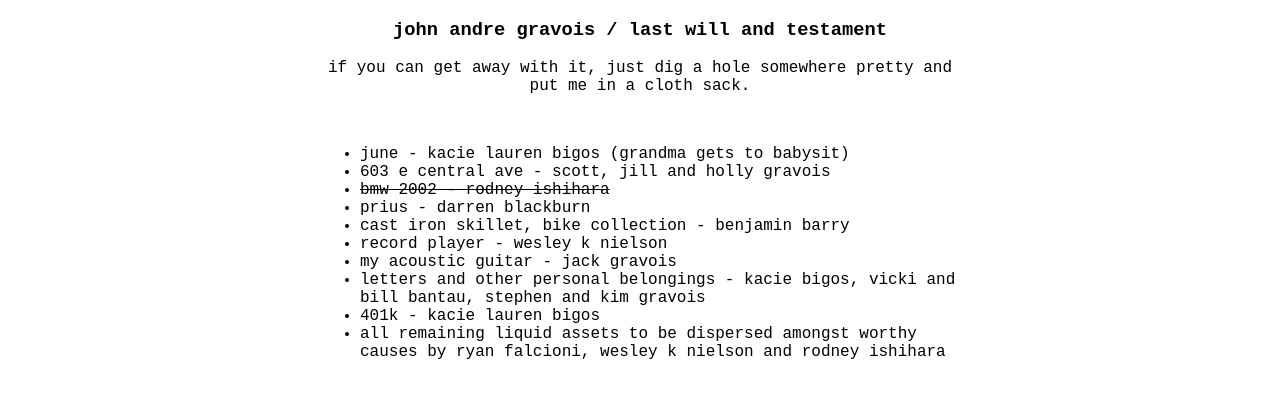
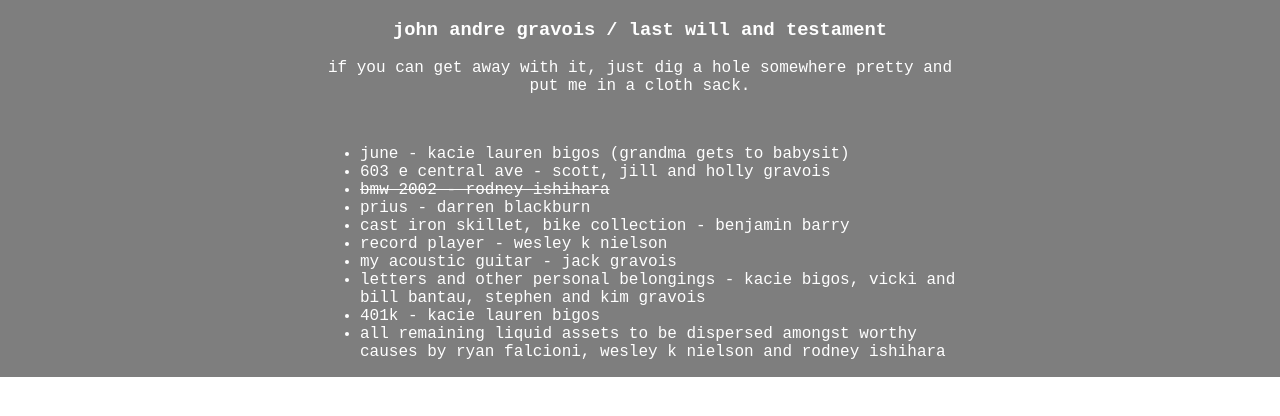
Before and after one commit to jgravois/jgravois.github.io, a PHP site: page /will/index.html in a window 1280 px wide. Shown: the top 416 px of the page. Run offline with PHP 8.4, Linux system fonts and the light colour scheme.

Commit message:
firefox was right

```diff
--- a/css/resume.css
+++ b/css/resume.css
@@ -15,7 +15,8 @@ body {
     '. education .'
     '. footer .';
   font-family: 'Courier New', Courier, monospace;
-  background-color: rgba(180, 180, 180, 0.5);
+  background-color: #7e7e7e;
+  color: white;
   padding: 25px;
 }
 
--- a/css/style.css
+++ b/css/style.css
@@ -15,6 +15,7 @@ body {
   text-align: center;
   background-size: 8px 8px;
   background-image: linear-gradient(to right, grey 0.1px, transparent 1px), linear-gradient(to bottom, grey 0.5px, transparent 1px);
+  color: white;
 }
 
 @media (max-width: 500px) {
@@ -43,7 +44,7 @@ body {
 }
 
 .gutter {
-  background-color: rgba(180, 180, 180, 0.5);
+  background-color: rgba(105, 104, 104, 0.5);
 }
 
 .footer {
--- a/css/subpage-style.css
+++ b/css/subpage-style.css
@@ -11,7 +11,8 @@ body {
     "l-gutter main r-gutter";
   font-family: 'Courier New', Courier, monospace;
   text-align: center;
-  color: #000000;
+  background-color: #7e7e7e;
+  color: white;
 }
 
 .main {
```
